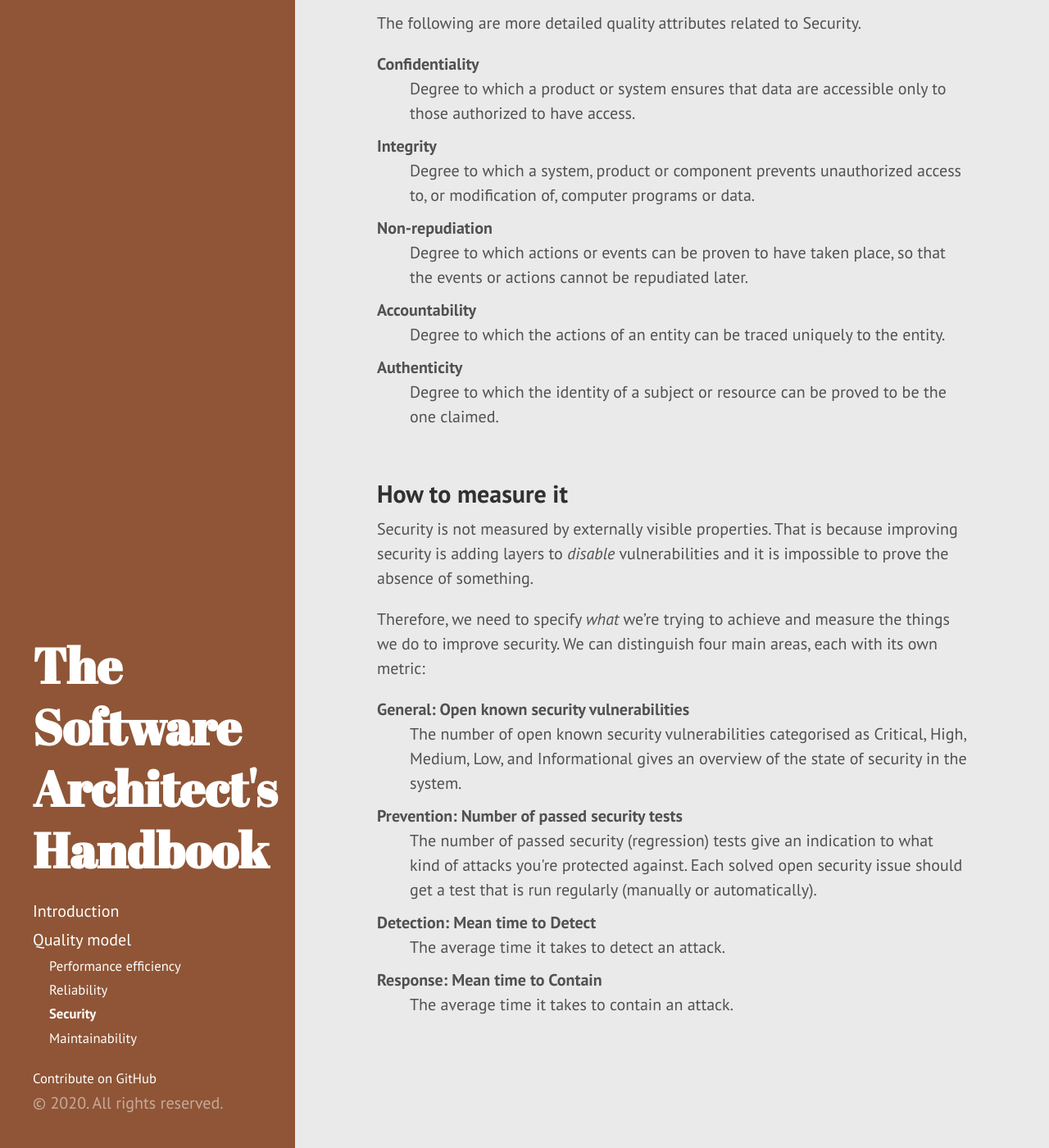
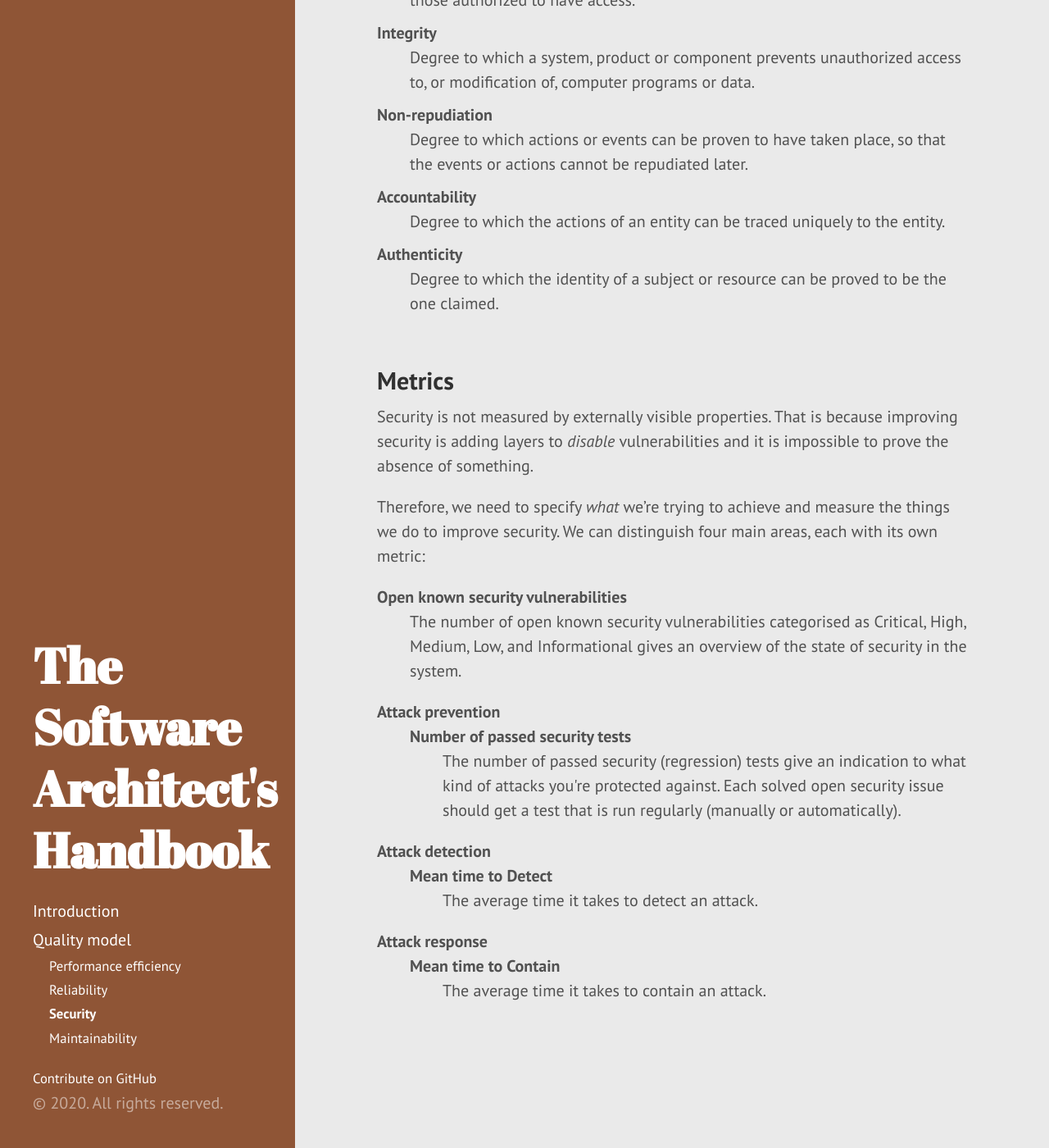
Before and after one commit to martyn82/handbook, a Jekyll site: the page built from docs/_pages/quality/6_security.md, in a window 1280 px wide and 1400 px high, scrolled down 325 px. Shown: the whole window at 82% size. Built offline with Jekyll 4.4.1, drawn with Linux system fonts in a browser that asks for light colours.

Commit message:
Restructure quality pages

```diff
--- a/docs/_pages/quality/6_security.md
+++ b/docs/_pages/quality/6_security.md
@@ -7,10 +7,6 @@ parent: 1_quality.md
 
 _Degree to which a product or system protects information and data so that persons or other products or systems have
 the degree of data access appropriate to their types and levels of authorization._
-
-## What is it?
-
-The following are more detailed quality attributes related to Security.
 
 <dl>
     <dt>Confidentiality</dt>
@@ -31,7 +27,7 @@ The following are more detailed quality attributes related to Security.
     <dd>Degree to which the identity of a subject or resource can be proved to be the one claimed.</dd>
 </dl>
 
-## How to measure it
+## Metrics
 
 Security is not measured by externally visible properties. That is because improving security is adding layers to
 _disable_ vulnerabilities and it is impossible to prove the absence of something.
@@ -40,19 +36,38 @@ Therefore, we need to specify _what_ we're trying to achieve and measure the thi
 distinguish four main areas, each with its own metric:
 
 <dl>
-    <dt>General: Open known security vulnerabilities</dt>
-    <dd>The number of open known security vulnerabilities categorised as Critical, High, Medium, Low, and Informational gives an overview
-    of the state of security in the system.</dd>
+    <dt>Open known security vulnerabilities</dt>
+    <dd>
+        The number of open known security vulnerabilities categorised as Critical, High, Medium, Low, and Informational gives an overview
+        of the state of security in the system.
+    </dd>
+</dl>
 
-    <dt>Prevention: Number of passed security tests</dt>
+<dl>
+    <dt>Attack prevention</dt>
     <dd>
-        The number of passed security (regression) tests give an indication to what kind of attacks you're protected against.
-        Each solved open security issue should get a test that is run regularly (manually or automatically).
+        <dl>
+            <dt>Number of passed security tests</dt>
+            <dd>
+                The number of passed security (regression) tests give an indication to what kind of attacks you're protected against.
+                Each solved open security issue should get a test that is run regularly (manually or automatically).
+            </dd>
+        </dl>
     </dd>
 
-    <dt>Detection: Mean time to Detect</dt>
-    <dd>The average time it takes to detect an attack.</dd>
+    <dt>Attack detection</dt>
+    <dd>
+        <dl>
+            <dt>Mean time to Detect</dt>
+            <dd>The average time it takes to detect an attack.</dd>
+        </dl>
+    </dd>
 
-    <dt>Response: Mean time to Contain</dt>
-    <dd>The average time it takes to contain an attack.</dd>
+    <dt>Attack response</dt>
+    <dd>
+        <dl>
+            <dt>Mean time to Contain</dt>
+            <dd>The average time it takes to contain an attack.</dd>
+        </dl>
+    </dd>
 </dl>
```
Also changed, not shown: docs/_pages/quality/2_performance_efficiency.md (+1 -5 lines), docs/_pages/quality/5_reliability.md (+1 -8 lines).
